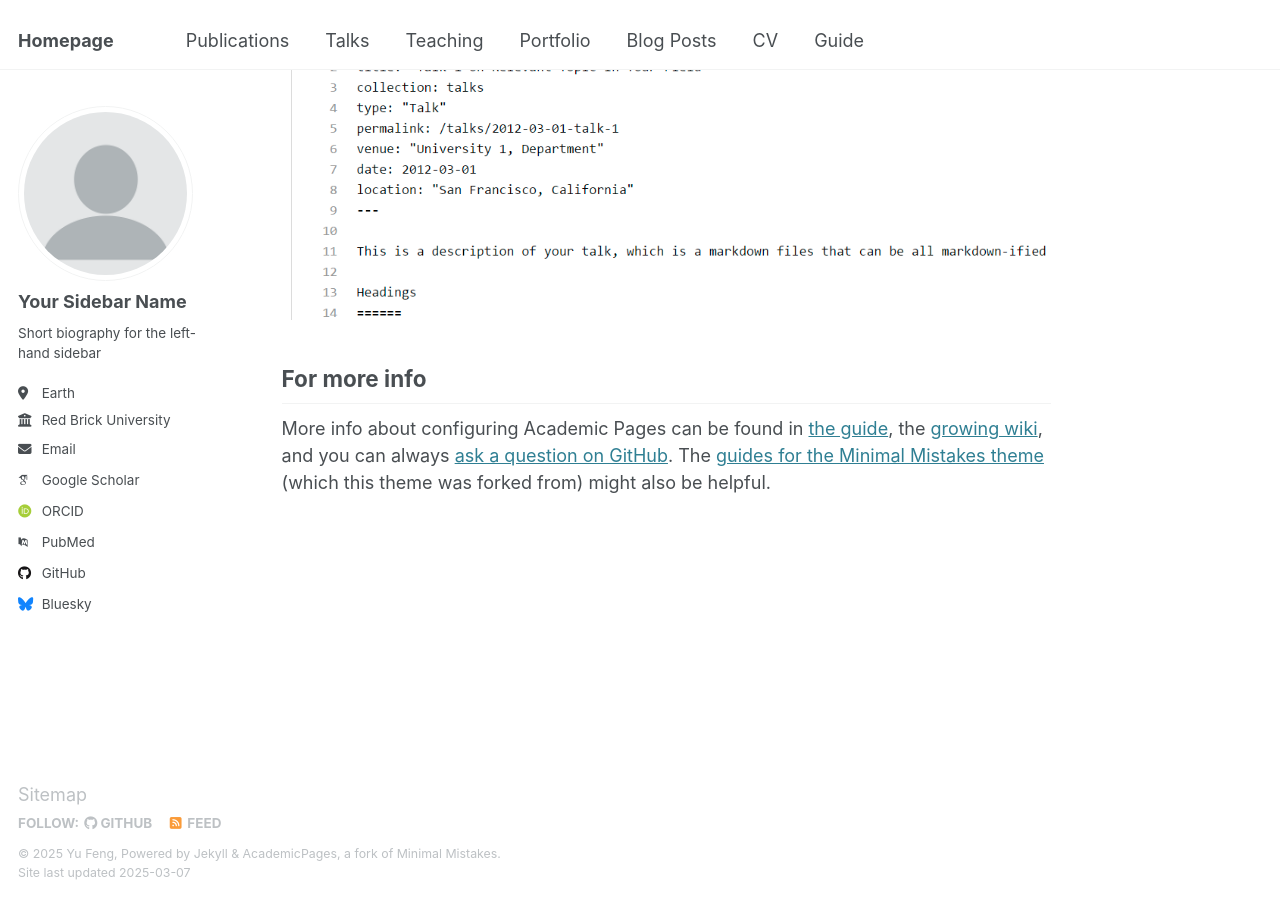
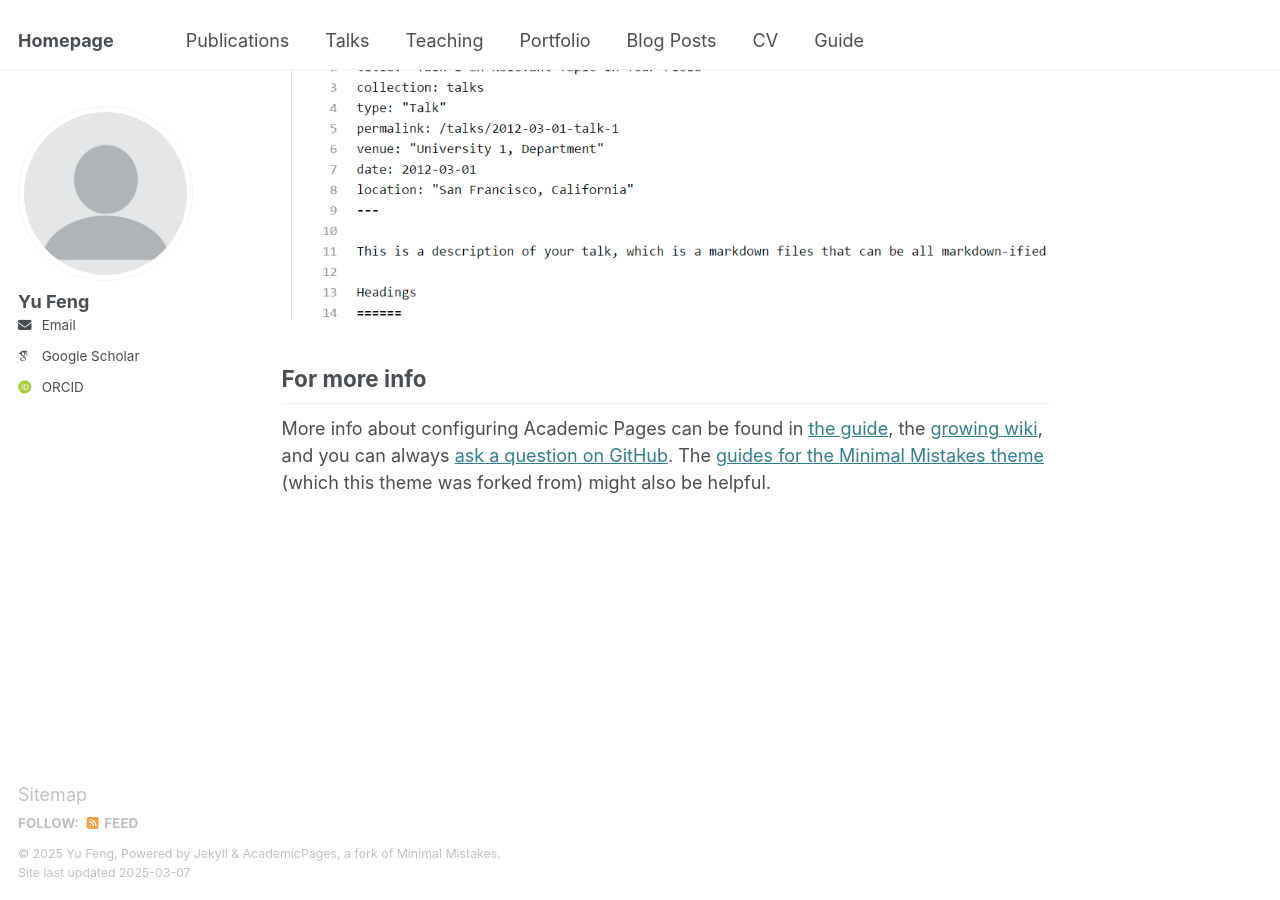
Before and after one commit to YuFeng23/YuFeng23.github.io, a Jekyll site: the page built from _pages/about.md, in a window 1280 px wide and 900 px high, scrolled down 2642 px. Built offline with Jekyll 4.4.1, drawn with Linux system fonts in a browser that asks for light colours; some web fonts are replaced.

Commit message:
_config.yml

```diff
--- a/_config.yml
+++ b/_config.yml
@@ -15,7 +15,7 @@ name                     : &name "Yu Feng"
 description              : &description "personal description"
 url                      : https://yufeng23.github.io # the base hostname & protocol for your site e.g. "https://[your GitHub username].github.io"
 baseurl                  : "" # the subpath of your site, e.g. "/blog"
-# repository               : "academicpages/academicpages.github.io"
+repository               : "https://yufeng23.github.io"
 
 # Site Author - The following control what appear as part of the author content on the side bar.
 #               If a field is blank the icon and link will not appear, otherwise it will be shown.
@@ -23,21 +23,16 @@ baseurl                  : "" # the subpath of your site, e.g. "/blog"
 author:
   # Biographic information
   avatar           : "profile.png"
-  name             : "Your Sidebar Name"
+  name             : "Yu Feng"
   pronouns         : # example: "she/her"
-  bio              : "Short biography for the left-hand sidebar"
-  location         : "Earth"
-  employer         : "Red Brick University"
-  uri              : # URL
-  email            : "none@example.org"
+  email            : "fyu2022@163.com"
 
   # Academic websites
-  arxiv            : # URL - Update with the correct link to your profile
-  googlescholar    : "https://scholar.google.com/citations?user=PS_CX0AAAAAJ"
+  googlescholar    : "https://scholar.google.com.hk/citations?hl=zh-CN&user=xuhZxu8AAAAJ"
   impactstory      : # URL
-  orcid            : "http://orcid.org/yourorcidurl"
+  orcid            : "https://orcid.org/0009-0002-2725-9605"
   semantic         : # URL
-  pubmed           : "https://www.ncbi.nlm.nih.gov/pubmed/?term=john+snow"
+  pubmed           : #
   researchgate     : # URL
   scopus           : # URL
 
@@ -45,12 +40,12 @@ author:
   bitbucket        : # Username - Update with your username on the site
   codepen          : # Username
   dribbble         : # Username
-  github           : "academicpages"
+  github           : # "academicpages"
   kaggle           : # Username
   stackoverflow    : # User number or user number and name (i.e., use "1" or "1/jeff-atwood")
 
   # Social media
-  bluesky          : "bsky.app" # Replace this with you Bluesky username
+  bluesky          : # Replace this with you Bluesky username
   facebook         : # Username
   flickr           : # Username
   foursquare       : # Username
```
